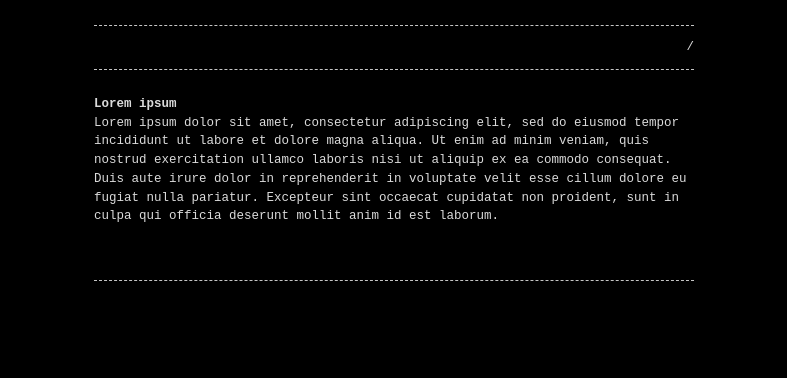
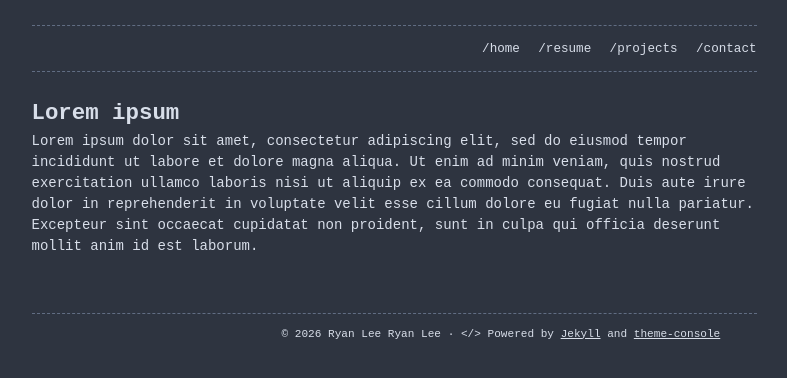
Before and after one commit to ryanrlee/ryanrlee.github.io, a Jekyll site: the page built from index.md, in a window 1280 px wide. Shown: the top 378 px of the page, without its empty margins (246-1033 px from the left). Built offline with Jekyll 4.4.1, drawn with Linux system fonts in a browser that asks for light colours.

Commit message:
basic home + initial project/harmonizer

```diff
--- a/_config.yml
+++ b/_config.yml
@@ -1,17 +1,26 @@
-# Example Site settings
+title: 'Ryan Lee'
+description: ""
+baseurl: ""
+url: "https://ryanrlee.github.io"
 
-#header_pages:
-#  - index.md
-#  - about.md
+header_pages:
+  - index.md
+  - resume.md
+  - projects.md
+  - contact.md
 
-#footer: 'follow us on <a href="https://twitter.com/">twitter</a>'
+# Theme options
+style: nord
+
+# Build settings
+markdown: kramdown
+
+# Author settings
+author:
+  name: "Ryan Lee"
 
 plugins:
   - jekyll-seo-tag
-
-# Theme options
-# style: dark # dark (default) or light or hacker
-# listen_for_clients_preferred_style: true # true or false (default)
 
 # Fonts
 # disable_google_fonts: false # set true to prevent loading fonts.googleapis.com
--- a/_includes/footer.html
+++ b/_includes/footer.html
@@ -1,3 +1,5 @@
 <footer>
-  {{ site.footer }}
+  <div class="container">
+    <small class="block">&copy; {{ site.time | date: '%Y' }} {{ site.author.name }} Ryan Lee &middot; &lt;/&gt; Powered by <a href="https://jekyllrb.com/">Jekyll</a> and <a href="https://github.com/b2a3e8/jekyll-theme-console">theme-console</a></small>
+  </div>
 </footer>
--- a/_includes/header.html
+++ b/_includes/header.html
@@ -1,16 +1,10 @@
-{%- assign default_paths = site.html_pages | map: 'path' -%}
-{%- assign page_paths = site.header_pages | default: default_paths -%}
 <header>
   <div class="menu">
     <ul>
-      {%- for path in page_paths -%}
-        {%- assign my_page = site.pages | where: "path", path | first -%}
-        {%- if my_page.title -%}
-        <li>
-          <a href="{{ my_page.url | relative_url }}"{% if page.url == my_page.url %} aria-current="page"{% endif %}>{{ my_page.title | escape }}</a>
-        </li>
-        {%- endif -%}
-      {%- endfor -%}
+      <li><a href="{{ '/' | prepend: site.baseurl | prepend: site.url }}">/home</a></li>
+      <li><a href="{{ '/resume' | prepend: site.baseurl | prepend: site.url }}">/resume</a></li>
+      <li><a href="{{ '/projects' | prepend: site.baseurl | prepend: site.url }}">/projects</a></li>
+      <li><a href="{{ '/contact' | prepend: site.baseurl | prepend: site.url }}">/contact</a></li>
     </ul>
   </div>
 </header>
--- a/_sass/_nord.scss
+++ b/_sass/_nord.scss
@@ -5,7 +5,7 @@
 @mixin theme() {
   :root {
     --base-color: #D8DEE9;
-    --border: dashed 1px #3B4252;
+    --border: dashed 1px #616d83;
     --selection-background: #E5E9F0;
     --selection-text: #434C5E;
     --background-color: #2E3440;
--- a/_sass/base.scss
+++ b/_sass/base.scss
@@ -4,18 +4,21 @@
  * Style variables
  */
 $base-font-family:     'Source Code Pro', monospace !default;
-$base-font-size:       12.5px !default;
+$base-font-size:       14px !default;
 $mobile-font-size:     12px !default;
 $base-line-height:     1.5 !default;
 $container-width:      90% !default;
-$container-max-width:  600px !default;
+$container-max-width:  725px !default;
 
 /**
  * Global
  */
 body { background-color: var(--background-color);  margin: 0 auto;  padding: 0;  font-family: $base-font-family;  font-size: $base-font-size;  color: var(--text-color);  text-align: left;  line-height: $base-line-height !important; }
-h1, h2, h3, h4, h5, h6 { font-size: $base-font-size;  margin: 0px;  margin-top: 22px;  font-weight: bold;  color: var(--text-color); }
+h1 { font-size: 1.6em;  margin: 0px;  margin-top: 22px;  font-weight: bold;  color: var(--text-color); }
+h2 { font-size: 1.4em;  margin: 0px;  margin-top: 22px;  font-weight: bold;  color: var(--text-color); }
+h3, h4, h5, h6 { font-size: $base-font-size;  margin: 0px;  margin-top: 22px;  font-weight: bold;  color: var(--text-color); }
 p, ul, ol { margin: 0px;  color: var(--text-color); }
+p.home { font-size: 1.08em; }
 a { text-decoration: underline;  color: var(--link-color); }
 a:hover { color: var(--background-color); background-color: var(--base-color); }
 @media only screen and (max-device-width: 500px) { * { font-size: $mobile-font-size !important; } }
@@ -25,7 +28,7 @@ a:hover { color: var(--background-color); background-color: var(--base-color); }
  */
 .container { width: $container-width;  max-width: $container-max-width;  margin-right: auto;  margin-left: auto; }
 p { word-wrap: break-word;  word-break: break-word;  white-space: pre-wrap; margin-bottom: 15px; }
-footer { color: var(--text-color);  border-top: var(--border);  margin: 20px auto 15px;  padding-top: 10px;  text-align: right; }
+footer { color: var(--text-color);  border-top: var(--border);  margin: 20px auto 15px;  padding-top: 10px;  text-align: right;  font-size: 0.95em;}
 header { margin-top: 25px;  margin-bottom: 10px; }
 header p { text-align: left;  margin: 0; }
 footer { margin-bottom: 20px; }
@@ -49,7 +52,7 @@ footer { margin-bottom: 20px; }
 .menu { border-top: var(--border);  border-bottom: var(--border);  margin-bottom: 25px; }
 .menu ul { margin-top: 12px;  margin-bottom: 12px;  padding-left: 0px;  list-style-type: none;  text-align: right; }
 .menu ul li { display: inline;  margin-left: 10px; }
-.menu ul li a { text-decoration: none;  color: var(--text-color); }
+.menu ul li a { text-decoration: none;  color: var(--text-color);  font-size: 0.9em; }
 .menu ul li a:hover { text-decoration: none; color: var(--background-color); background-color: var(--base-color); }
 
 /**
```
Also changed, not shown: harmonizer.md (added, +9 -0 lines), projects.md (added, +8 -0 lines), 3 other files.
